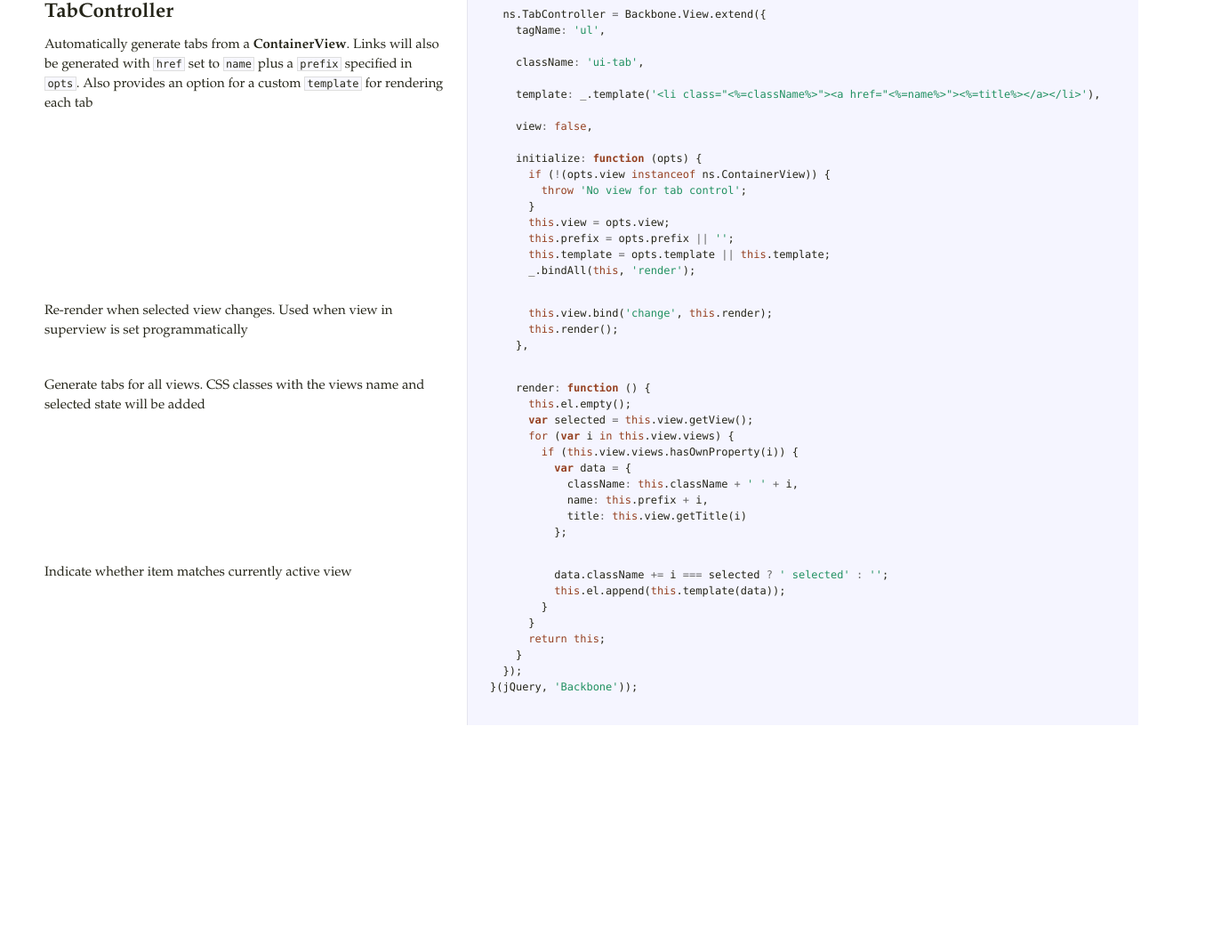
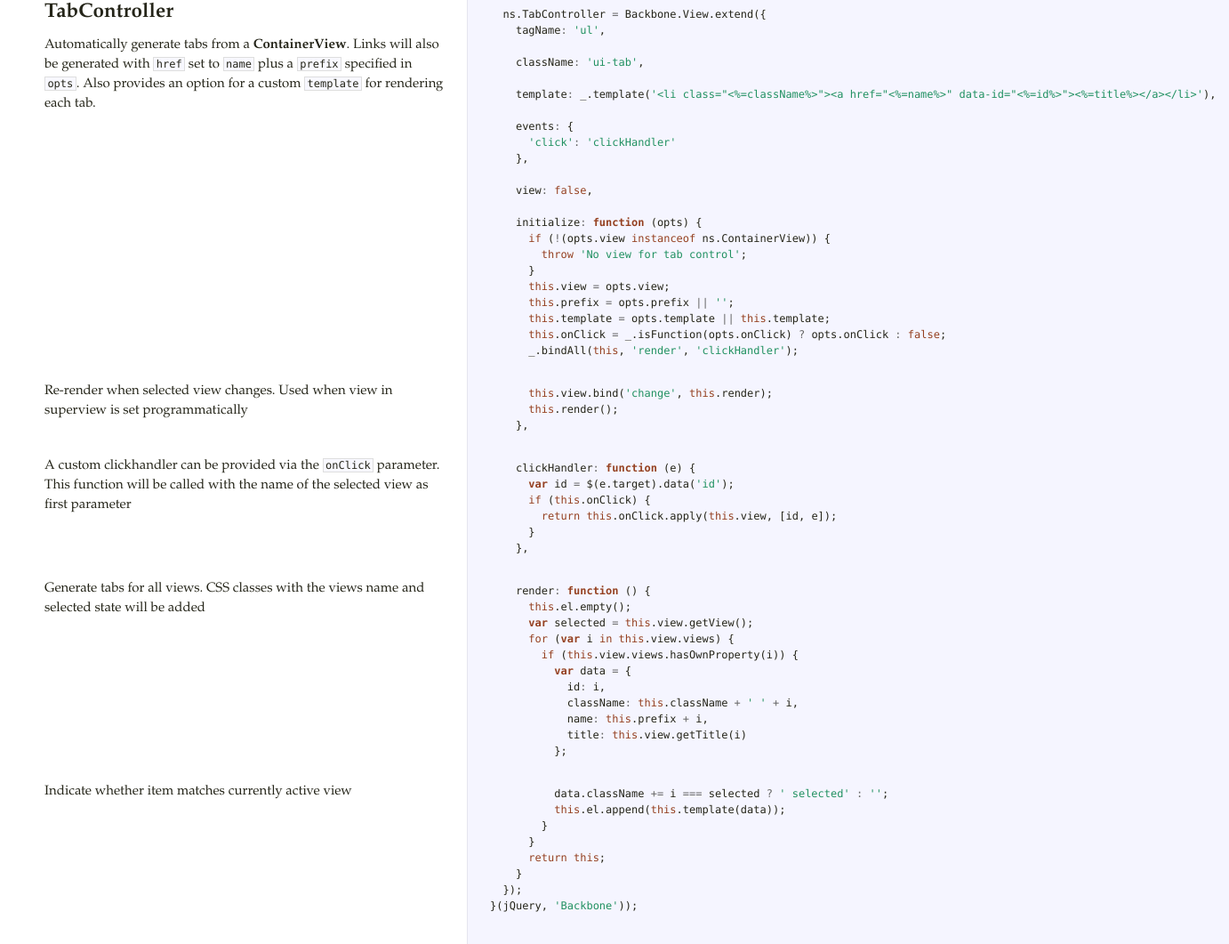
Before and after one commit to wallin/backbone-ui, a plain HTML site: page index.html in a window 1280 px wide. Shown: the part 3955-5016 px from the top of the page at 89% size, 1382 px wide, since content can reach past the window. Before the commit the page ends 4770 px from the top, so only its background shows below. Drawn offline with Linux system fonts and the light colour scheme.

Commit message:
Update docs

```diff
--- a/index.html
+++ b/index.html
@@ -197,12 +197,16 @@ close button</p>             </td>             <td class="code">               <
 <p>Automatically generate tabs from a <strong>ContainerView</strong>. Links will also be
 generated with <code>href</code> set to <code>name</code> plus a <code>prefix</code> specified in
 <code>opts</code>. Also provides an option for a custom <code>template</code> for rendering each
-tab</p>             </td>             <td class="code">               <div class="highlight"><pre>  <span class="nx">ns</span><span class="p">.</span><span class="nx">TabController</span> <span class="o">=</span> <span class="nx">Backbone</span><span class="p">.</span><span class="nx">View</span><span class="p">.</span><span class="nx">extend</span><span class="p">({</span>
+tab.</p>             </td>             <td class="code">               <div class="highlight"><pre>  <span class="nx">ns</span><span class="p">.</span><span class="nx">TabController</span> <span class="o">=</span> <span class="nx">Backbone</span><span class="p">.</span><span class="nx">View</span><span class="p">.</span><span class="nx">extend</span><span class="p">({</span>
     <span class="nx">tagName</span><span class="o">:</span> <span class="s1">&#39;ul&#39;</span><span class="p">,</span>
 
     <span class="nx">className</span><span class="o">:</span> <span class="s1">&#39;ui-tab&#39;</span><span class="p">,</span>
 
-    <span class="nx">template</span><span class="o">:</span> <span class="nx">_</span><span class="p">.</span><span class="nx">template</span><span class="p">(</span><span class="s1">&#39;&lt;li class=&quot;&lt;%=className%&gt;&quot;&gt;&lt;a href=&quot;&lt;%=name%&gt;&quot;&gt;&lt;%=title%&gt;&lt;/a&gt;&lt;/li&gt;&#39;</span><span class="p">),</span>
+    <span class="nx">template</span><span class="o">:</span> <span class="nx">_</span><span class="p">.</span><span class="nx">template</span><span class="p">(</span><span class="s1">&#39;&lt;li class=&quot;&lt;%=className%&gt;&quot;&gt;&lt;a href=&quot;&lt;%=name%&gt;&quot; data-id=&quot;&lt;%=id%&gt;&quot;&gt;&lt;%=title%&gt;&lt;/a&gt;&lt;/li&gt;&#39;</span><span class="p">),</span>
+
+    <span class="nx">events</span><span class="o">:</span> <span class="p">{</span>
+      <span class="s1">&#39;click&#39;</span><span class="o">:</span> <span class="s1">&#39;clickHandler&#39;</span>
+    <span class="p">},</span>
 
     <span class="nx">view</span><span class="o">:</span> <span class="kc">false</span><span class="p">,</span>
 
@@ -213,20 +217,29 @@ tab</p>             </td>             <td class="code">               <div class
       <span class="k">this</span><span class="p">.</span><span class="nx">view</span> <span class="o">=</span> <span class="nx">opts</span><span class="p">.</span><span class="nx">view</span><span class="p">;</span>
       <span class="k">this</span><span class="p">.</span><span class="nx">prefix</span> <span class="o">=</span> <span class="nx">opts</span><span class="p">.</span><span class="nx">prefix</span> <span class="o">||</span> <span class="s1">&#39;&#39;</span><span class="p">;</span>
       <span class="k">this</span><span class="p">.</span><span class="nx">template</span> <span class="o">=</span> <span class="nx">opts</span><span class="p">.</span><span class="nx">template</span> <span class="o">||</span> <span class="k">this</span><span class="p">.</span><span class="nx">template</span><span class="p">;</span>
-      <span class="nx">_</span><span class="p">.</span><span class="nx">bindAll</span><span class="p">(</span><span class="k">this</span><span class="p">,</span> <span class="s1">&#39;render&#39;</span><span class="p">);</span></pre></div>             </td>           </tr>                               <tr id="section-23">             <td class="docs">               <div class="pilwrap">                 <a class="pilcrow" href="#section-23">&#182;</a>               </div>               <p>Re-render when selected view changes.
+      <span class="k">this</span><span class="p">.</span><span class="nx">onClick</span> <span class="o">=</span> <span class="nx">_</span><span class="p">.</span><span class="nx">isFunction</span><span class="p">(</span><span class="nx">opts</span><span class="p">.</span><span class="nx">onClick</span><span class="p">)</span> <span class="o">?</span> <span class="nx">opts</span><span class="p">.</span><span class="nx">onClick</span> <span class="o">:</span> <span class="kc">false</span><span class="p">;</span>
+      <span class="nx">_</span><span class="p">.</span><span class="nx">bindAll</span><span class="p">(</span><span class="k">this</span><span class="p">,</span> <span class="s1">&#39;render&#39;</span><span class="p">,</span> <span class="s1">&#39;clickHandler&#39;</span><span class="p">);</span></pre></div>             </td>           </tr>                               <tr id="section-23">             <td class="docs">               <div class="pilwrap">                 <a class="pilcrow" href="#section-23">&#182;</a>               </div>               <p>Re-render when selected view changes.
 Used when view in superview is set programmatically</p>             </td>             <td class="code">               <div class="highlight"><pre>      <span class="k">this</span><span class="p">.</span><span class="nx">view</span><span class="p">.</span><span class="nx">bind</span><span class="p">(</span><span class="s1">&#39;change&#39;</span><span class="p">,</span> <span class="k">this</span><span class="p">.</span><span class="nx">render</span><span class="p">);</span>
       <span class="k">this</span><span class="p">.</span><span class="nx">render</span><span class="p">();</span>
-    <span class="p">},</span></pre></div>             </td>           </tr>                               <tr id="section-24">             <td class="docs">               <div class="pilwrap">                 <a class="pilcrow" href="#section-24">&#182;</a>               </div>               <p>Generate tabs for all views. CSS classes with the views name
+    <span class="p">},</span></pre></div>             </td>           </tr>                               <tr id="section-24">             <td class="docs">               <div class="pilwrap">                 <a class="pilcrow" href="#section-24">&#182;</a>               </div>               <p>A custom clickhandler can be provided via the <code>onClick</code> parameter. This
+function will be called with the name of the selected view as first
+parameter</p>             </td>             <td class="code">               <div class="highlight"><pre>    <span class="nx">clickHandler</span><span class="o">:</span> <span class="kd">function</span> <span class="p">(</span><span class="nx">e</span><span class="p">)</span> <span class="p">{</span>
+      <span class="kd">var</span> <span class="nx">id</span> <span class="o">=</span> <span class="nx">$</span><span class="p">(</span><span class="nx">e</span><span class="p">.</span><span class="nx">target</span><span class="p">).</span><span class="nx">data</span><span class="p">(</span><span class="s1">&#39;id&#39;</span><span class="p">);</span>
+      <span class="k">if</span> <span class="p">(</span><span class="k">this</span><span class="p">.</span><span class="nx">onClick</span><span class="p">)</span> <span class="p">{</span>
+        <span class="k">return</span> <span class="k">this</span><span class="p">.</span><span class="nx">onClick</span><span class="p">.</span><span class="nx">apply</span><span class="p">(</span><span class="k">this</span><span class="p">.</span><span class="nx">view</span><span class="p">,</span> <span class="p">[</span><span class="nx">id</span><span class="p">,</span> <span class="nx">e</span><span class="p">]);</span>
+      <span class="p">}</span>
+    <span class="p">},</span></pre></div>             </td>           </tr>                               <tr id="section-25">             <td class="docs">               <div class="pilwrap">                 <a class="pilcrow" href="#section-25">&#182;</a>               </div>               <p>Generate tabs for all views. CSS classes with the views name
 and selected state will be added</p>             </td>             <td class="code">               <div class="highlight"><pre>    <span class="nx">render</span><span class="o">:</span> <span class="kd">function</span> <span class="p">()</span> <span class="p">{</span>
       <span class="k">this</span><span class="p">.</span><span class="nx">el</span><span class="p">.</span><span class="nx">empty</span><span class="p">();</span>
       <span class="kd">var</span> <span class="nx">selected</span> <span class="o">=</span> <span class="k">this</span><span class="p">.</span><span class="nx">view</span><span class="p">.</span><span class="nx">getView</span><span class="p">();</span>
       <span class="k">for</span> <span class="p">(</span><span class="kd">var</span> <span class="nx">i</span> <span class="k">in</span> <span class="k">this</span><span class="p">.</span><span class="nx">view</span><span class="p">.</span><span class="nx">views</span><span class="p">)</span> <span class="p">{</span>
         <span class="k">if</span> <span class="p">(</span><span class="k">this</span><span class="p">.</span><span class="nx">view</span><span class="p">.</span><span class="nx">views</span><span class="p">.</span><span class="nx">hasOwnProperty</span><span class="p">(</span><span class="nx">i</span><span class="p">))</span> <span class="p">{</span>
           <span class="kd">var</span> <span class="nx">data</span> <span class="o">=</span> <span class="p">{</span>
+            <span class="nx">id</span><span class="o">:</span> <span class="nx">i</span><span class="p">,</span>
             <span class="nx">className</span><span class="o">:</span> <span class="k">this</span><span class="p">.</span><span class="nx">className</span> <span class="o">+</span> <span class="s1">&#39; &#39;</span> <span class="o">+</span> <span class="nx">i</span><span class="p">,</span>
             <span class="nx">name</span><span class="o">:</span> <span class="k">this</span><span class="p">.</span><span class="nx">prefix</span> <span class="o">+</span> <span class="nx">i</span><span class="p">,</span>
             <span class="nx">title</span><span class="o">:</span> <span class="k">this</span><span class="p">.</span><span class="nx">view</span><span class="p">.</span><span class="nx">getTitle</span><span class="p">(</span><span class="nx">i</span><span class="p">)</span>
-          <span class="p">};</span></pre></div>             </td>           </tr>                               <tr id="section-25">             <td class="docs">               <div class="pilwrap">                 <a class="pilcrow" href="#section-25">&#182;</a>               </div>               <p>Indicate whether item matches currently active view</p>             </td>             <td class="code">               <div class="highlight"><pre>          <span class="nx">data</span><span class="p">.</span><span class="nx">className</span> <span class="o">+=</span> <span class="nx">i</span> <span class="o">===</span> <span class="nx">selected</span> <span class="o">?</span> <span class="s1">&#39; selected&#39;</span> <span class="o">:</span> <span class="s1">&#39;&#39;</span><span class="p">;</span>
+          <span class="p">};</span></pre></div>             </td>           </tr>                               <tr id="section-26">             <td class="docs">               <div class="pilwrap">                 <a class="pilcrow" href="#section-26">&#182;</a>               </div>               <p>Indicate whether item matches currently active view</p>             </td>             <td class="code">               <div class="highlight"><pre>          <span class="nx">data</span><span class="p">.</span><span class="nx">className</span> <span class="o">+=</span> <span class="nx">i</span> <span class="o">===</span> <span class="nx">selected</span> <span class="o">?</span> <span class="s1">&#39; selected&#39;</span> <span class="o">:</span> <span class="s1">&#39;&#39;</span><span class="p">;</span>
           <span class="k">this</span><span class="p">.</span><span class="nx">el</span><span class="p">.</span><span class="nx">append</span><span class="p">(</span><span class="k">this</span><span class="p">.</span><span class="nx">template</span><span class="p">(</span><span class="nx">data</span><span class="p">));</span>
         <span class="p">}</span>
       <span class="p">}</span>
```
